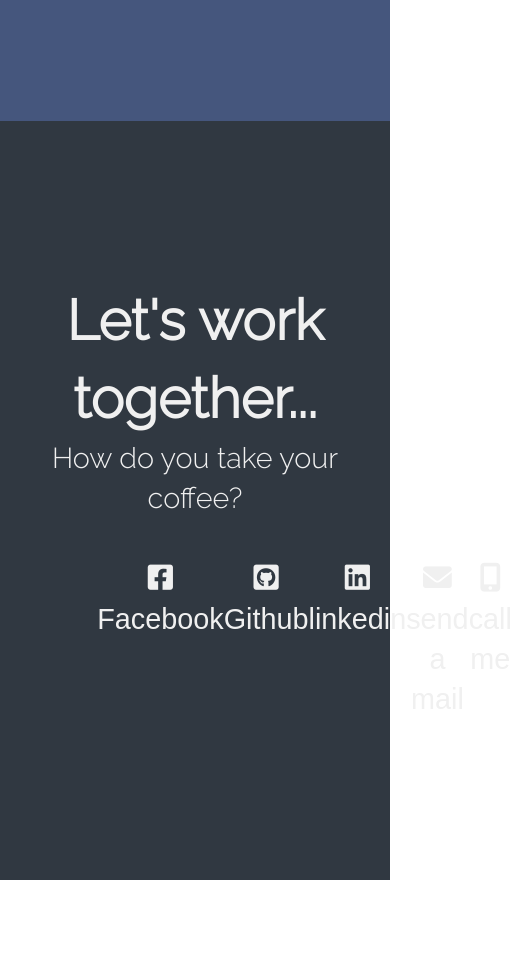
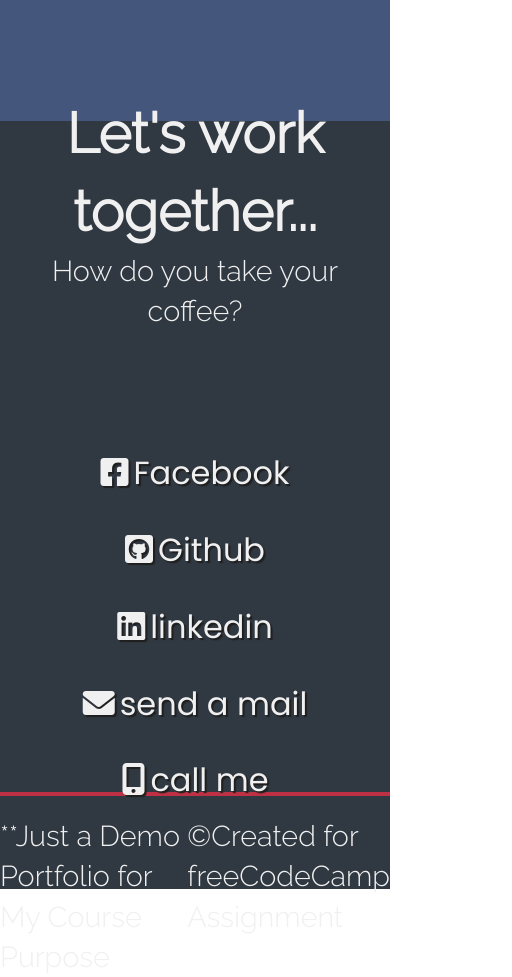
Before and after one commit to NMRayhan/freeCodeCamp-Responsive-Web-Design, a plain HTML site: page portfolio/index.html in a window 390 px wide. Shown: the part 3200-4177 px from the top of the page, 512 px wide, since content can reach past the window. Before the commit the page ends 4080 px from the top, so only its background shows below. Drawn offline with Linux system fonts and the light colour scheme.

Commit message:
Complete Responsive Web Design with Portfolio

```diff
--- a/portfolio/index.html
+++ b/portfolio/index.html
@@ -70,17 +70,23 @@
             </a>
         </section>
         <section class="social-section" id="contact">
-            <h2>Let's work together...</h2>
-            <p>How do you take your coffee?</p>
+            <div class="social-section-header">
+                <h2>Let's work together...</h2>
+                <p>How do you take your coffee?</p>
+            </div>
             <div class="contact-link-wrapper">
-                <div class="contact-link contact-facebook"><a href="#" target="_blank"><i class="fab fa-facebook-square"></i>Facebook</a></div>
-                <div class="contact-link contact-github"><a href="#" target="_blank"><i class="fab fa-github-square"></i>Github</a></div>
-                <div class="contact-link contact-linkedin"><a href="#" target="_blank"><i class="fab fa-linkedin"></i>linkedin</a></div>
-                <div class="contact-link contact-email"><a href="#" target="_blank"><i class="fas fa-envelope"></i>send a mail</a></div>
-                <div class="contact-link contact-email"><a href="#" target="_blank"><i class="fas fa-mobile-alt"></i>call me</a></div>
+                <a class="contact-link btn" href="https://www.facebook.com/nur.mohammad.rayhan.1997/" target="_blank"><i class="fab fa-facebook-square"></i>Facebook</a>
+                <a class="contact-link btn" href="https://github.com/NMRayhan" target="_blank"><i class="fab fa-github-square"></i>Github</a>
+                <a class="contact-link btn" href="https://www.linkedin.com/in/nur-mohammad-rayhan-71a530160/" target="_blank"><i class="fab fa-linkedin"></i>linkedin</a>
+                <a class="contact-link btn" href="mailto:nurmdrayhan97@gmail.com" target="_blank"><i class="fas fa-envelope"></i>send a mail</a>
+                <a class="contact-link btn" href="callto:+8801789486271" target="_blank"><i class="fas fa-mobile-alt"></i>call me</a>
             </div>
         </section>
     </main>
+    <footer class="footer">
+        <p>**Just a Demo Portfolio for My Course Purpose</p>
+        <p>©Created for freeCodeCamp Assignment</p>
+    </footer>
 </body>
 
 </html>
--- a/portfolio/style.css
+++ b/portfolio/style.css
@@ -1,16 +1,18 @@
 @import url('https://fonts.googleapis.com/css2?family=Raleway:wght@300&display=swap');
-
+@import url('https://fonts.googleapis.com/css2?family=Poppins&display=swap');
 * {
     padding: 0px;
     margin: 0px;
     box-sizing: border-box;
 }
+
 :root {
     --main-white: #f0f0f0;
     --main-red: #be3144;
     --main-blue: #45567d;
     --main-gray: #303841;
 }
+
 body {
     font-family: 'Poppins', sans-serif;
     font-size: 1.8rem;
@@ -18,14 +20,17 @@ body {
     line-height: 1.4;
     color: var(--main-white);
 }
-li{
+
+li {
     list-style-type: none;
 }
-a{
+
+a {
     text-decoration: none;
     color: var(--main-white);
 }
-.nav-bar{
+
+.nav-bar {
     position: fixed;
     top: 0;
     left: 0;
@@ -36,19 +41,23 @@ a{
     box-shadow: 0 2px 0 rgb(0 0 0 / 40%);
     z-index: 10;
 }
-.nav-bar ul{
+
+.nav-bar ul {
     display: flex;
-    margin-right:2rem ;
+    margin-right: 2rem;
 }
-.nav-bar a{
+
+.nav-bar a {
     display: block;
     padding: 1rem;
     font-size: 2rem;
 }
+
 .nav-bar ul li:hover {
     background-color: var(--main-blue)
 }
-.my-details{
+
+.my-details {
     display: flex;
     flex-direction: column;
     justify-content: center;
@@ -56,40 +65,47 @@ a{
     width: 100%;
     height: 100vh;
     background-color: var(--main-gray);
-    background-image: linear-gradient(
-        62deg, #3a3d40 0%, #181719 100%);
+    background-image: linear-gradient( 62deg, #3a3d40 0%, #181719 100%);
 }
-h1, h2, p{
+
+h1, h2, p {
     font-family: 'Raleway', sans-serif;
 }
-h1{
+
+h1 {
     font-size: 6rem;
 }
-h2{
+
+h2 {
     font-size: 3.5rem;
 }
-.my-details h1{
+
+.my-details h1 {
     font-family: Raleway;
     font-weight: 700;
     text-align: center;
 }
-.my-details p{
+
+.my-details p {
     font-size: 3rem;
     font-weight: 200;
     font-style: italic;
     color: var(--main-red);
 }
-.my-work{
+
+.my-work {
     text-align: center;
     padding: 10rem 2rem;
     background: var(--main-blue);
 }
-.work-section-header{
+
+.work-section-header {
     max-width: 840px;
     margin: 0 auto 6rem auto;
     border-bottom: 0.2rem solid var(--main-white);
 }
-.project-grid{
+
+.project-grid {
     display: grid;
     grid-template-columns: repeat(auto-fit, minmax(320px, 1fr));
     grid-gap: 4rem;
@@ -98,69 +114,115 @@ h2{
     margin: 0 auto;
     margin-bottom: 6rem;
 }
+
 .project {
     background: var(--main-gray);
     box-shadow: 1px 1px 2px rgb(0 0 0 / 50%);
     border-radius: 2px;
 }
+
 .project-image {
     height: calc(100% - 6.8rem);
     width: 100%;
     object-fit: cover;
 }
-img{
+
+img {
     display: block;
 }
+
 .project-title {
     font-size: 2rem;
     padding: 2rem 0.5rem;
 }
 
-.code{
+.code {
     color: var(--main-gray);
     transition: color 0.3s ease-out;
 }
-.project:hover .code{
+
+.project:hover .code {
     color: var(--main-red);
 }
-.show-all-btn{
+
+.show-all-btn {
     font-size: 2rem;
     background: var(--main-gray);
     transition: background 0.3s ease-out;
 }
 
-.btn{
+.btn {
     display: inline-block;
     padding: 1rem 2rem;
     border-radius: 2px;
 }
-.show-all-btn:hover{
+
+.show-all-btn:hover {
     background-color: var(--main-red);
     cursor: pointer;
 }
-.show-all-btn:hover i{
-    margin-left: 2px;
+
+.show-all-btn:hover i {
+    transform: translateX(3px);
 }
-.show-all-btn > i {
+
+.show-all-btn>i {
     margin-left: 0px;
-    transform: translateX(0);
     transition: transform 0.3s ease-out;
 }
-.social-section{
-    background-color: var(--main-gray);
+
+.social-section {
+    display: flex;
+    flex-direction: column;
+    justify-content: center;
+    align-items: center;
     text-align: center;
-    padding: 10rem 2rem;
+    width: 100%;
+    height: 80vh;
+    padding: 0 2rem;
+    background: var(--main-gray);
+    border-bottom: 4px solid var(--main-red);
 }
-.social-section h2{
+
+.social-section h2 {
     font-family: raleway;
 }
-.social-section p{
+
+.social-section p {
     margin-bottom: 40px;
 }
-.contact-link-wrapper{
-    width: 60%;
-    margin: 0 auto;
+
+.contact-link-wrapper {
+    display: flex;
+    justify-content: center;
+    width: 100%;
+    max-width: 1280px;
+    margin-top: 4rem;
+    flex-wrap: wrap;
+}
+
+.contact-link {
+    font-size: 2rem;
+    text-shadow: 2px 2px 1px #1f1f1f;
+    transition: transform 0.3s ease-out;
+    font-family: poppins;
+}
+
+.contact-link i {
+    margin-right: 5px;
+}
+.contact-link:hover{
+    transform: translateY(8px);
+}
+.footer{
     display: flex;
     flex-direction: row;
     justify-content: space-around;
+    width: 100%;
+    height: 11vh;
+    background-color: var(--main-gray);
 }
+.footer p{
+    padding: 15px 0;
+    margin-top: 5px;
+}
```
